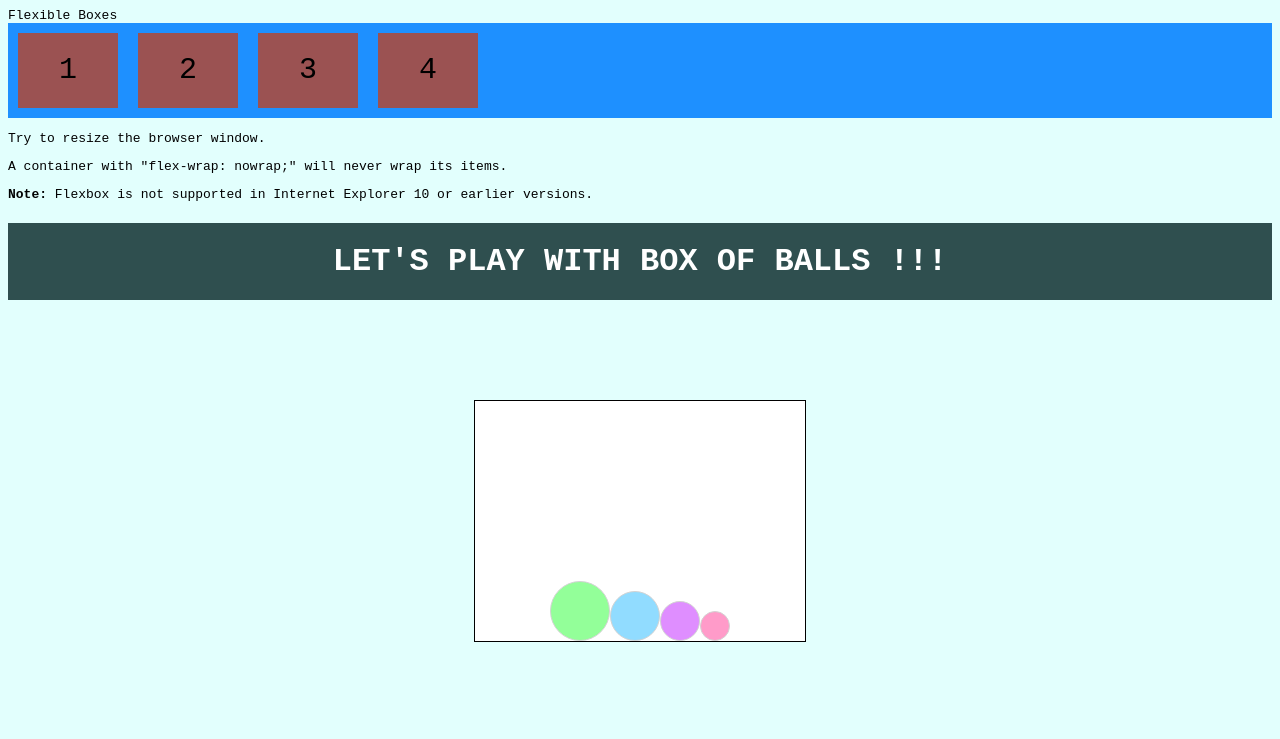
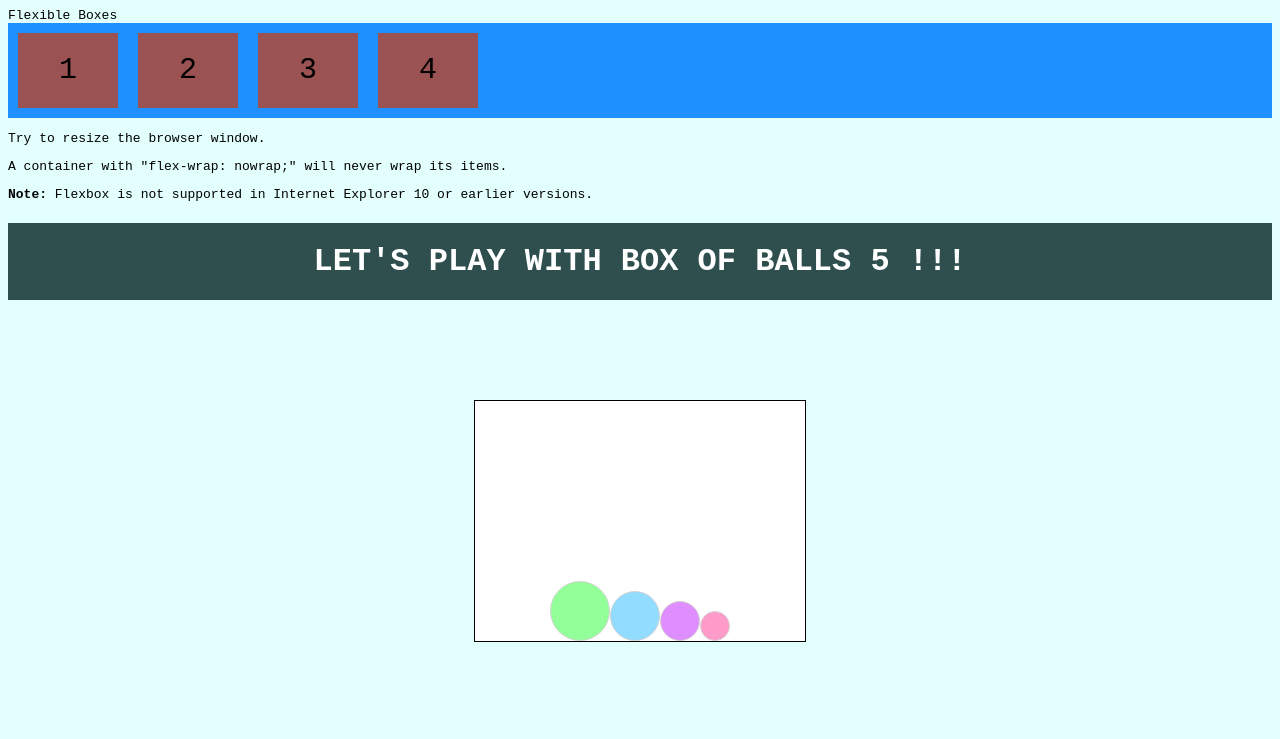
Before and after one commit to angadrazz/flex1, a plain HTML site: page new flex/index.html in a window 1280 px wide. Shown: the top 739 px of the page. Drawn offline with Linux system fonts and the light colour scheme.

```diff
--- a/new flex/index.html
+++ b/new flex/index.html
@@ -24,7 +24,7 @@
 
                    <!-- Code: Flex Balls 5 -->
                    <header>
-                    <h1> Let's play with box of balls &excl;&excl;&excl; </h1>
+                    <h1> Let's play with box of balls 5 &excl;&excl;&excl; </h1>
                 </header>
 
                 <div id="box1">
```
